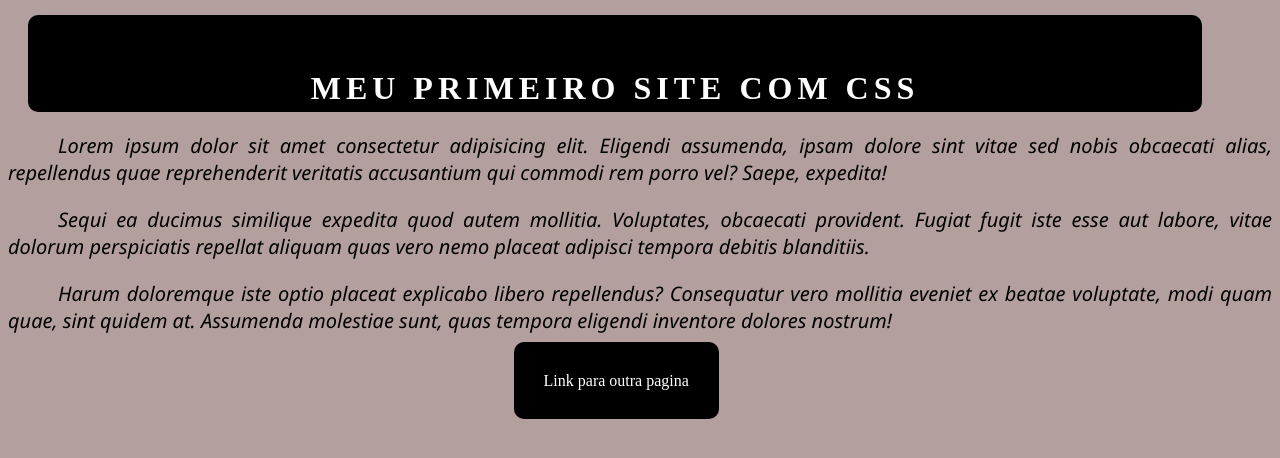
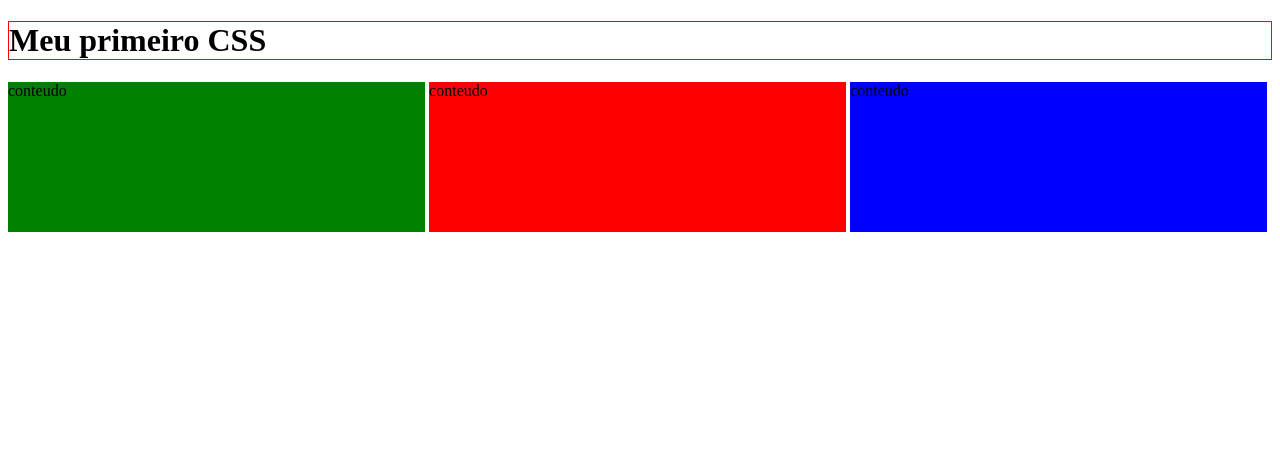
Before and after one commit to lleones/HTML-CSS, a plain HTML site: page css/index.html in a window 1280 px wide. Drawn offline with Linux system fonts and the light colour scheme.

Commit message:
propriedade display

```diff
--- a/css/css/estilo.css
+++ b/css/css/estilo.css
@@ -1,93 +1,25 @@
-/*o asterisco é uma propriedade que todas as classes vão ter*/
-* {}
-
-h1 {
-    text-align: center;
-    border: 5px solid black;
-    border-radius: 10px;
-    background: black;
-    color: white;
-    margin: 15px 70px 20px 20px;
-    /*margem em cima, direita, baixo e esquerda*/
-    padding-top: 50px;
-    text-transform: uppercase;
-    letter-spacing: 5px;
+.borda {
+    border: solid red 1px;
 }
 
-body {
-    background: rgb(180, 159, 159);
+p:hover {
+    display: none;
 }
 
-p {
-    color: black;
-    text-align: justify;
-    text-indent: 50px;
-    font-family: 'Segoe UI', Tahoma, Geneva, Verdana, sans-serif;
-    font-size: 20px;
-    font-style: italic;
+div {
+    display: inline-block;
+    height: 150px;
+    width: 33%;
 }
 
-
-
-.botao {
-    margin-left: 40%;
-    background-color: black;
-    color: white;
-    text-align: center;
-    padding: 30px;
-    border-radius: 10px;
-    text-decoration: none;
+.verde {
+    background: green;
 }
 
-.botao:hover {
-    background-color: green;
-}
-
-a.botao1 {
-    background: green;
-    color: white;
-    padding: 10px;
-    text-decoration: none;
-    border: 4px solid greenyellow;
-    border-radius: 5px;
-}
-
-a.botao1:hover {
+.vermelho {
     background: red;
 }
 
-a.botao2 {
-    text-decoration: none;
-    padding: 10px;
-    border: double 2px blue;
-    color: blue;
+.azul {
+    background: blue;
 }
-
-a.botao2:hover {
-    background: blue;
-    color: white;
-    border: 2px double white;
-}
-
-a.botao3 {
-    color: black;
-    text-decoration: none;
-}
-
-a.botao3:hover {
-    color: red;
-    border-bottom: 3px solid red;
-}
-
-a.botao4 {
-    text-decoration: none;
-    font-family: 'Gill Sans', 'Gill Sans MT', Calibri, 'Trebuchet MS', sans-serif;
-}
-
-a.botao4:hover {
-    font-weight: bold;
-}
-
-a.botao5 {
-    cursor: wait;
-}
--- a/css/index.html
+++ b/css/index.html
@@ -10,19 +10,19 @@
 </head>
 
 <body>
-    <h1 class="centro">Meu primeiro site com CSS</h1>
-    <p class="centro">Lorem ipsum dolor sit amet consectetur adipisicing elit. Eligendi assumenda, ipsam dolore sint
-        vitae sed nobis
-        obcaecati alias, repellendus quae reprehenderit veritatis accusantium qui commodi rem porro vel? Saepe,
-        expedita!</p>
-    <p id="destaque">Sequi ea ducimus similique expedita quod autem mollitia. Voluptates, obcaecati provident. Fugiat
-        fugit iste esse
-        aut labore, vitae dolorum perspiciatis repellat aliquam quas vero nemo placeat adipisci tempora debitis
-        blanditiis.</p>
-    <p>Harum doloremque iste optio placeat explicabo libero repellendus? Consequatur vero mollitia eveniet ex beatae
-        voluptate, modi quam quae, sint quidem at. Assumenda molestiae sunt, quas tempora eligendi inventore dolores
-        nostrum!</p><br>
-    <a class="botao" href="outra.html">Link para outra pagina</a>
+    <h1 class="borda">Meu primeiro CSS</h1>
+
+    <div class="verde">
+        conteudo
+    </div>
+
+    <div class="vermelho">
+        conteudo
+    </div>
+
+    <div class="azul">
+        conteudo
+    </div>
 
 </body>
 
```
